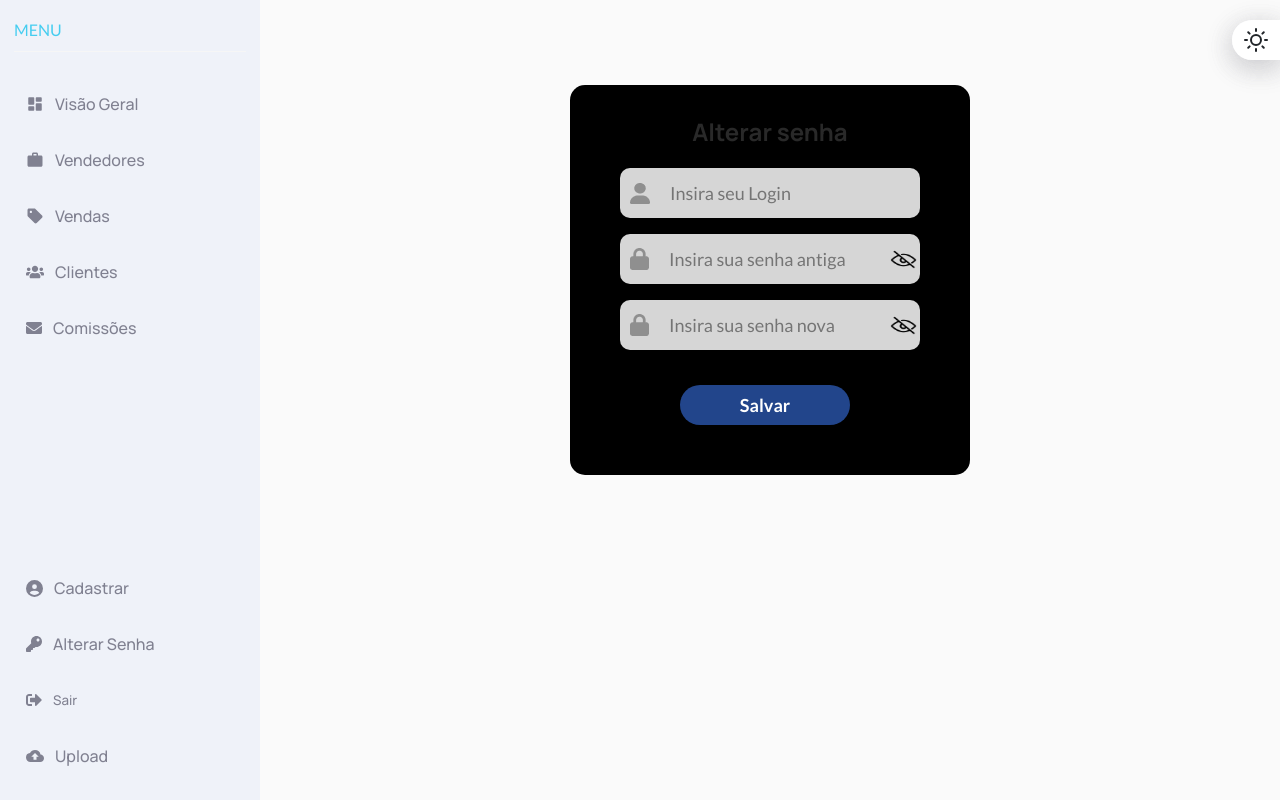
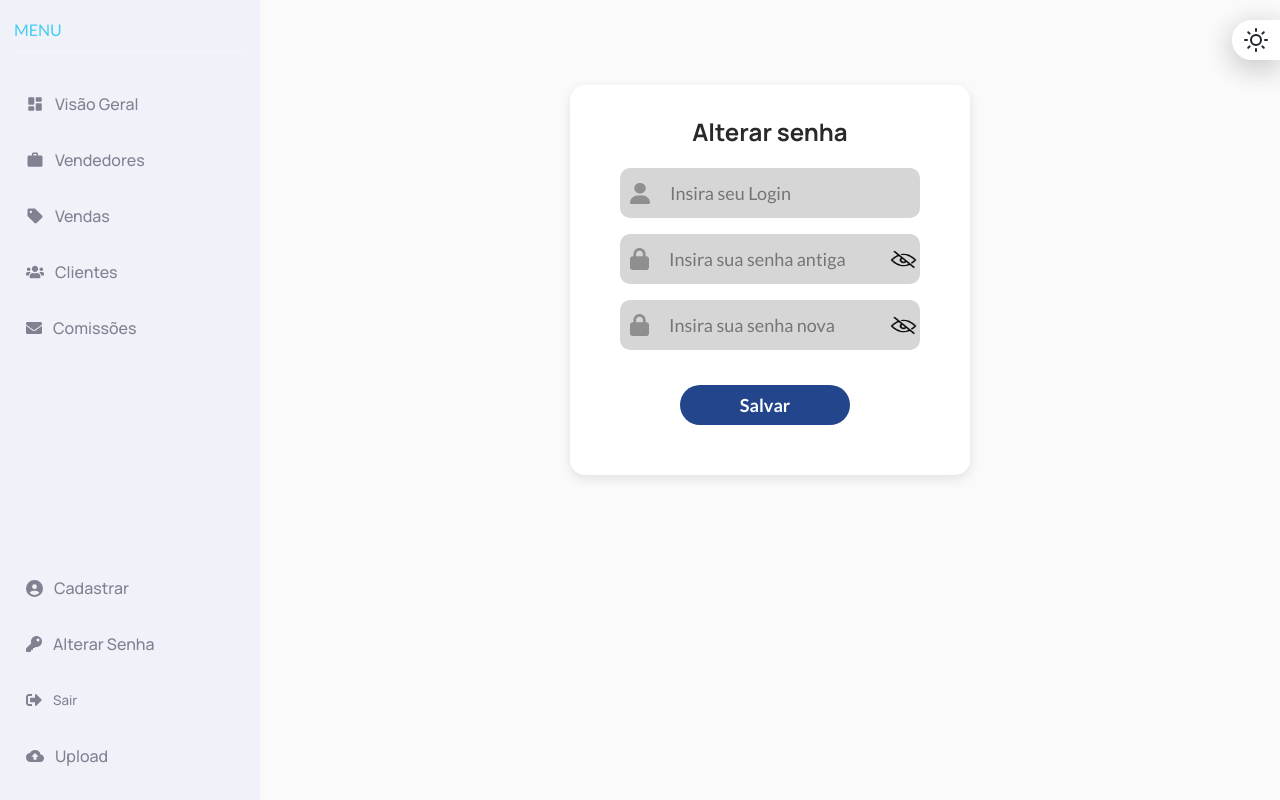
Before and after one commit to Equipe-Meta-Code/Dashboard-Pro4Tech, a React (Vite) app in the folder dashboard/: page /novaSenha in a window 1280 px wide. Built offline with nearby package versions, Linux system fonts and the light colour scheme; no server answers.

Commit message:
Ajuste nas cores e botões
Ajustando o login e cadastro

```diff
--- a/dashboard/src/App.scss
+++ b/dashboard/src/App.scss
@@ -102,7 +102,7 @@
     --calendar-day-color: #F3F5F7;
     --page-cadastro: #eaeaea;
     --page-cadastro2: #007bff;
-    --page-cadastro-titulo: #eaeaea;
+    --page-cadastro-titulo: #292929;
     //--page-cadastro-hover: #525252;
     //--page-cadastro-hover-border: #525252;
     --page-cadastro-hover-text: #292929;
--- a/dashboard/src/components/pages/styles.scss
+++ b/dashboard/src/components/pages/styles.scss
@@ -17,7 +17,8 @@ body{
     margin-top: 60px;
     padding: 30px;
     align-items: center;
-    background-color: black;
+    background-color: white;
+    box-shadow: var(--light-shadow1);
     width: 400px;
     border-radius: 15px;
 
@@ -97,7 +98,7 @@ body{
     background: var(--page-cadastro-hover);
     color: var(--page-cadastro-hover-text);
     font-weight: bold;
-    padding: 11px;
+    padding: 6px;
     border: solid;
     border-color: var(--page-cadastro-hover-border);
 }
```
